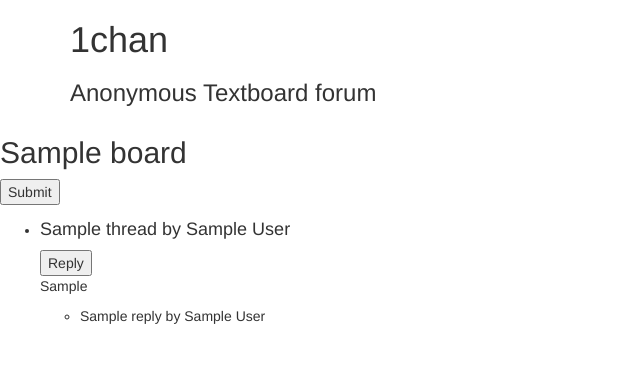
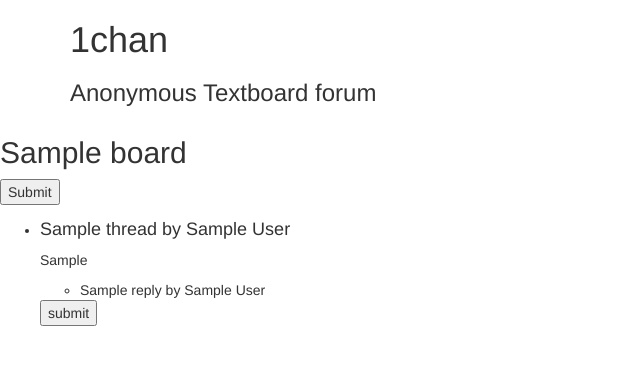
Before and after one commit to Mikerah/1Chan, a Django app: template one_chan/channels/templates/channels/board.html in a window 1280 px wide. Shown: the top 365 px of the page, without its empty margins (0-640 px from the left). Run offline with Django 3.2, Linux system fonts and the light colour scheme; tables that the repository leaves empty hold one stand-in row (values such as "Sample post"); the template is opened without the code that fills it: values that come from a table or form of the project are taken from there, most other values are stand-ins (such as "Sample title", 1, 10 or a date in 2020); parts of the project's set-up code (start-up, migrations or seed data) failed here and were passed over; some libraries are stand-ins or nearby versions.

Commit message:
basic functionality of the site completed

```diff
--- a/one_chan/channels/templates/channels/board.html
+++ b/one_chan/channels/templates/channels/board.html
@@ -1,5 +1,6 @@
 {% load bootstrap3 %}
-{% bootstrap_css %}
+
+
 
 <!DOCTYPE html>
 <html lang="en">
@@ -9,6 +10,9 @@
 			  src="https://code.jquery.com/jquery-3.1.1.min.js"
 			  integrity="sha256-hVVnYaiADRTO2PzUGmuLJr8BLUSjGIZsDYGmIJLv2b8="
 			  crossorigin="anonymous"></script>
+        {% bootstrap_css %}
+        {% bootstrap_javascript %}
+        <!--
         <script type="text/javascript">
         function reply(thread_id) {
             var x = document.getElementById('reply-form')
@@ -20,6 +24,7 @@
             }
         }
         </script>
+        -->
     </head>
 
     <body>
@@ -42,9 +47,9 @@
                 <li >
                     {% for thread in board.threads %}
                         <div>
-                            <div>
+                            <div id="thread-div">
                                 <h4>{{thread}} by {{thread.author}}</h4>
-                                <button type="button" onclick="reply({{thread.id}})">Reply</button>
+                                <!-- <button id="reply-button" type="button" onclick="reply({{thread.id}})" class="btn btn-primary">Reply</button> -->
                                 <p>{{thread.thread_post}}</p>
                             </div>
                             <div>
@@ -55,10 +60,10 @@
                                 </ul>
                             </div>
                             <div>
-                                <form id="reply-form" style="display: none;" action="." method="post">
+                                <form id="reply-form" action="." method="post">
                                     {% csrf_token %}
                                     {{ reply_form }}
-                                    <input name="thread_id" type="hidden">
+                                    <input name="thread_id" value="{{thread.id}}" type="hidden">
                                     <input name="new_reply" type="submit" value="submit"/>
                                 </form>
                             </div>
--- a/one_chan/channels/views.py
+++ b/one_chan/channels/views.py
@@ -20,6 +20,7 @@
                 new_thread.save()
                 return HttpResponseRedirect('/{}'.format(board))
         elif 'new_reply' in request.POST:
+            print("In the right spot")
             new_reply_form = ReplyForm(request.POST)
             if new_reply_form.is_valid():
                 thread = Thread.objects.get(id=request.POST['thread_id'])
```
